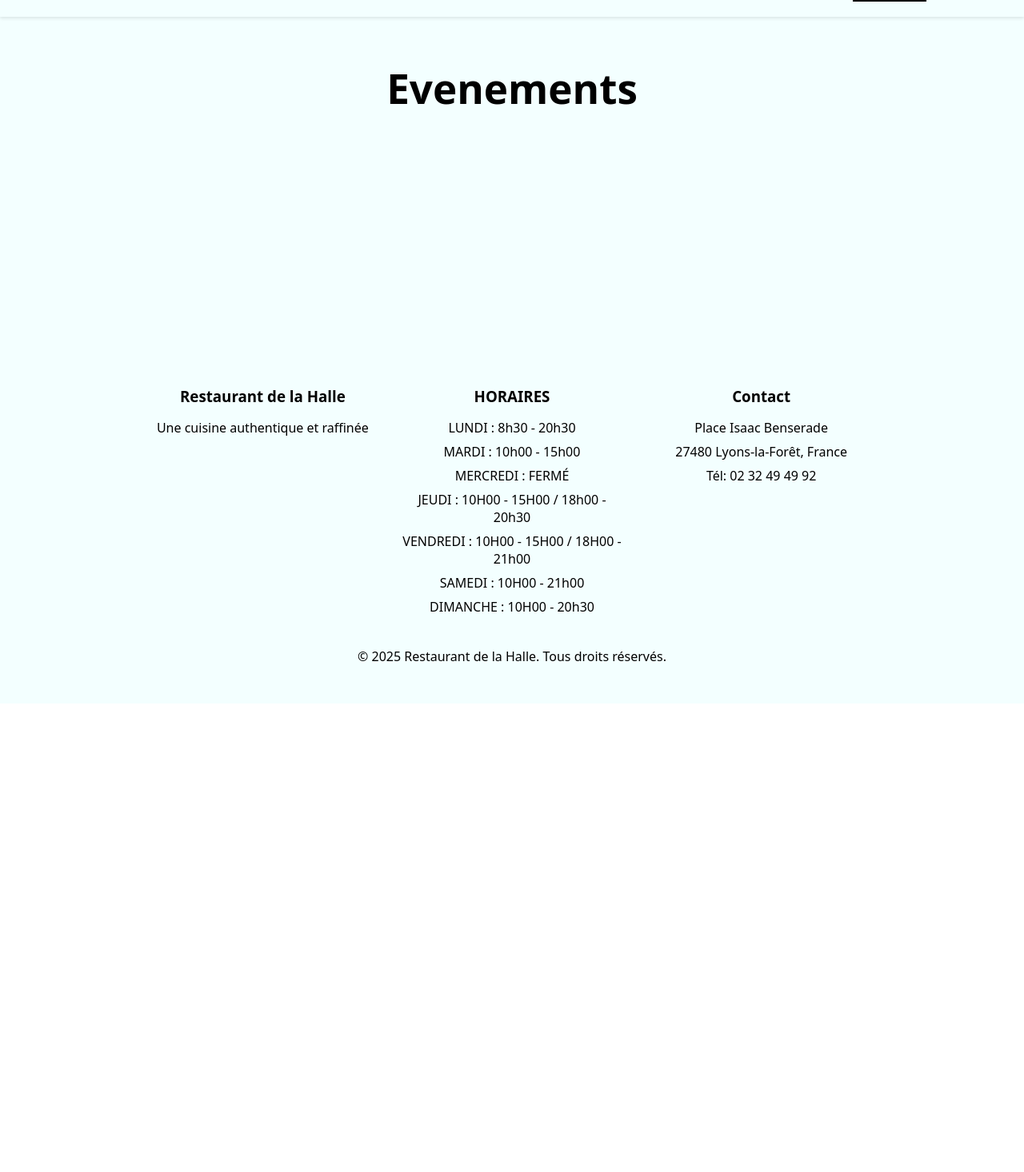
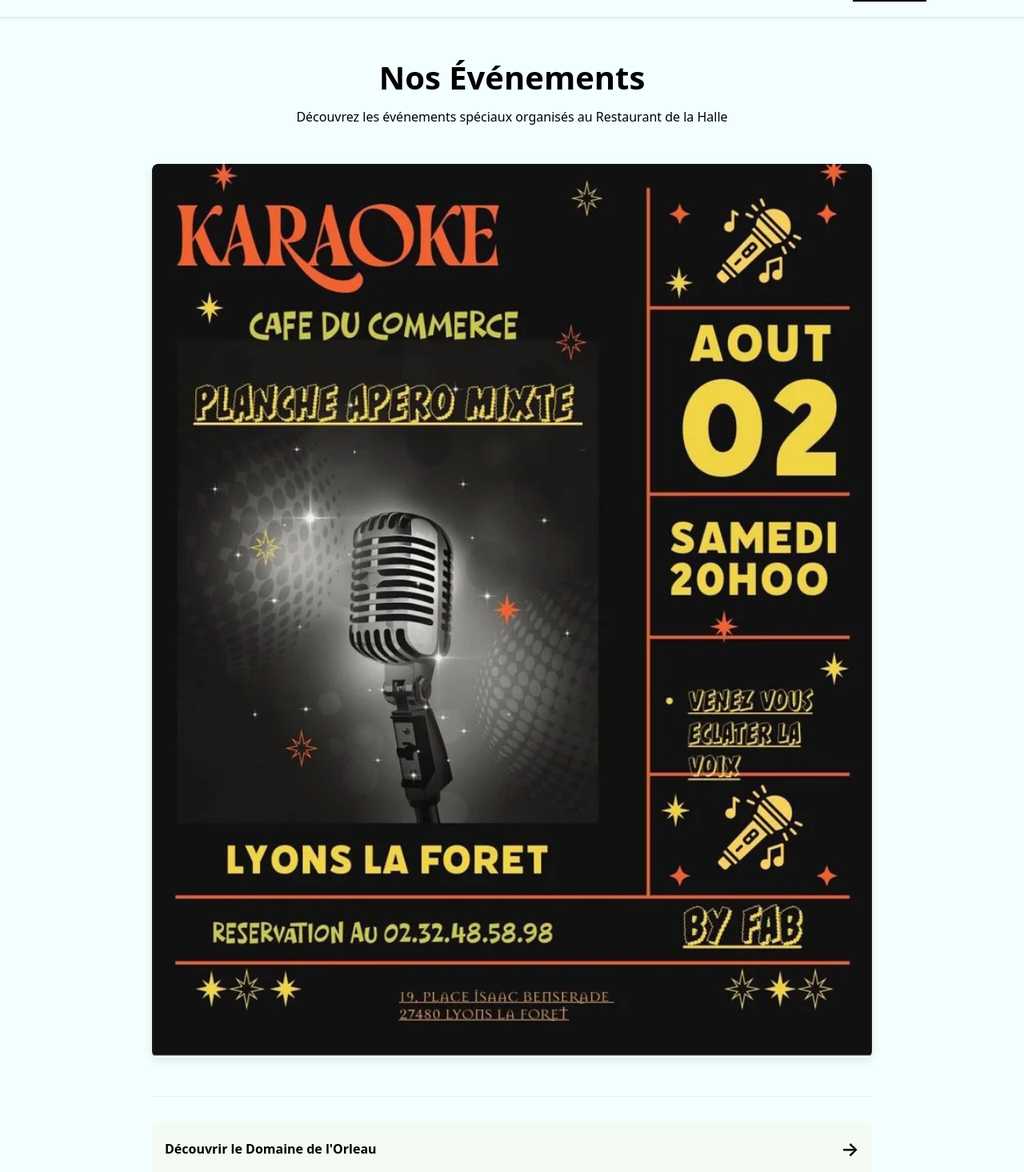
Before and after one commit to Lucacist/restaurant_de_la_halle, a Vue app: page /evenements in a window 1280 px wide. Shown: the part 44-1510 px from the top of the page at 80% size. Before the commit the page ends 924 px from the top, so only its background shows below. Built offline with nearby package versions, Linux system fonts and the light colour scheme; a web font is replaced by a local one.

Commit message:
feat: add events page with karaoke image and external links

```diff
--- a/src/Evenements.vue
+++ b/src/Evenements.vue
@@ -1,9 +1,122 @@
 <template>
-    <h1>Evenements</h1>
+  <div class="evenements">
+    <div class="header">
+      <h1>Nos Événements</h1>
+      <p>Découvrez les événements spéciaux organisés au Restaurant de la Halle</p>
+    </div>
+
+    <div class="container">
+      <div class="event-card">
+        <div class="event-image">
+          <img src="/img/karaoke.webp" alt="Soirée Karaoké" class="event-img" />
+        </div>
+      </div>
+
+      <div class="external-links">
+        <a href="https://domainedelorleau.ffe.com/" target="_blank" class="external-link">
+          <span class="link-text">Découvrir le Domaine de l'Orleau</span>
+          <span class="link-arrow">→</span>
+        </a>
+      </div>
+    </div>
+  </div>
 </template>
 
 <script setup>
+// Événements component
 </script>
 
 <style scoped>
+.evenements {
+  color: var(--text-color);
+}
+
+.header {
+  text-align: center;
+  margin-bottom: 3rem;
+}
+
+.header h1 {
+  font-size: 2.5rem;
+  margin-bottom: 1rem;
+}
+
+.container {
+  max-width: 900px;
+  margin: 0 auto;
+  padding: 0 1rem;
+}
+
+.event-card {
+  margin-bottom: 3rem;
+  border-radius: 8px;
+  overflow: hidden;
+  box-shadow: 0 4px 12px rgba(0, 0, 0, 0.1);
+  background-color: white;
+}
+
+.event-image {
+  width: 100%;
+  height: auto;
+  overflow: hidden;
+}
+
+.event-img {
+  width: 100%;
+  height: auto;
+  display: block;
+  transition: transform 0.3s ease;
+}
+
+.event-card:hover .event-img {
+  transform: scale(1.02);
+}
+
+
+
+.external-links {
+  margin-top: 2rem;
+  padding-top: 2rem;
+  border-top: 1px solid #eee;
+}
+
+.external-link {
+  display: flex;
+  align-items: center;
+  justify-content: space-between;
+  padding: 1rem;
+  background-color: var(--background-color-var);
+  border-radius: 8px;
+  text-decoration: none;
+  color: var(--text-color);
+  font-weight: 600;
+  transition: all 0.3s ease;
+}
+
+.external-link:hover {
+  background-color: var(--accent-color);
+}
+
+.link-arrow {
+  font-size: 1.5rem;
+  transition: transform 0.3s ease;
+}
+
+.external-link:hover .link-arrow {
+  transform: translateX(5px);
+}
+
+@media (max-width: 768px) {
+  .header h1 {
+    font-size: 2rem;
+  }
+
+  .event-content {
+    padding: 1.5rem;
+  }
+
+  .event-content h2 {
+    font-size: 1.5rem;
+  }
+}
 </style>
```
Also changed, not shown: public/img/karaoke.webp (added).
